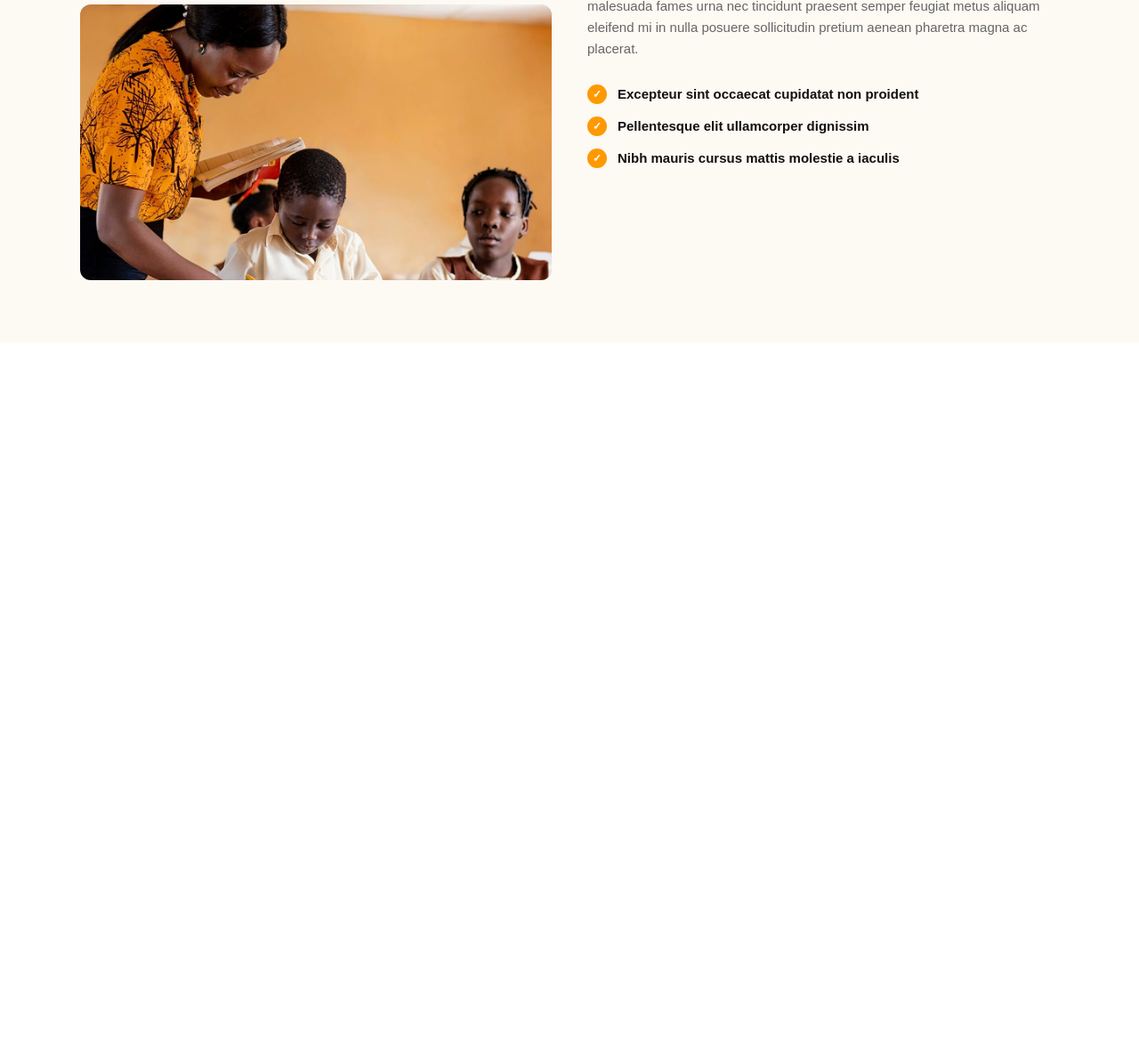
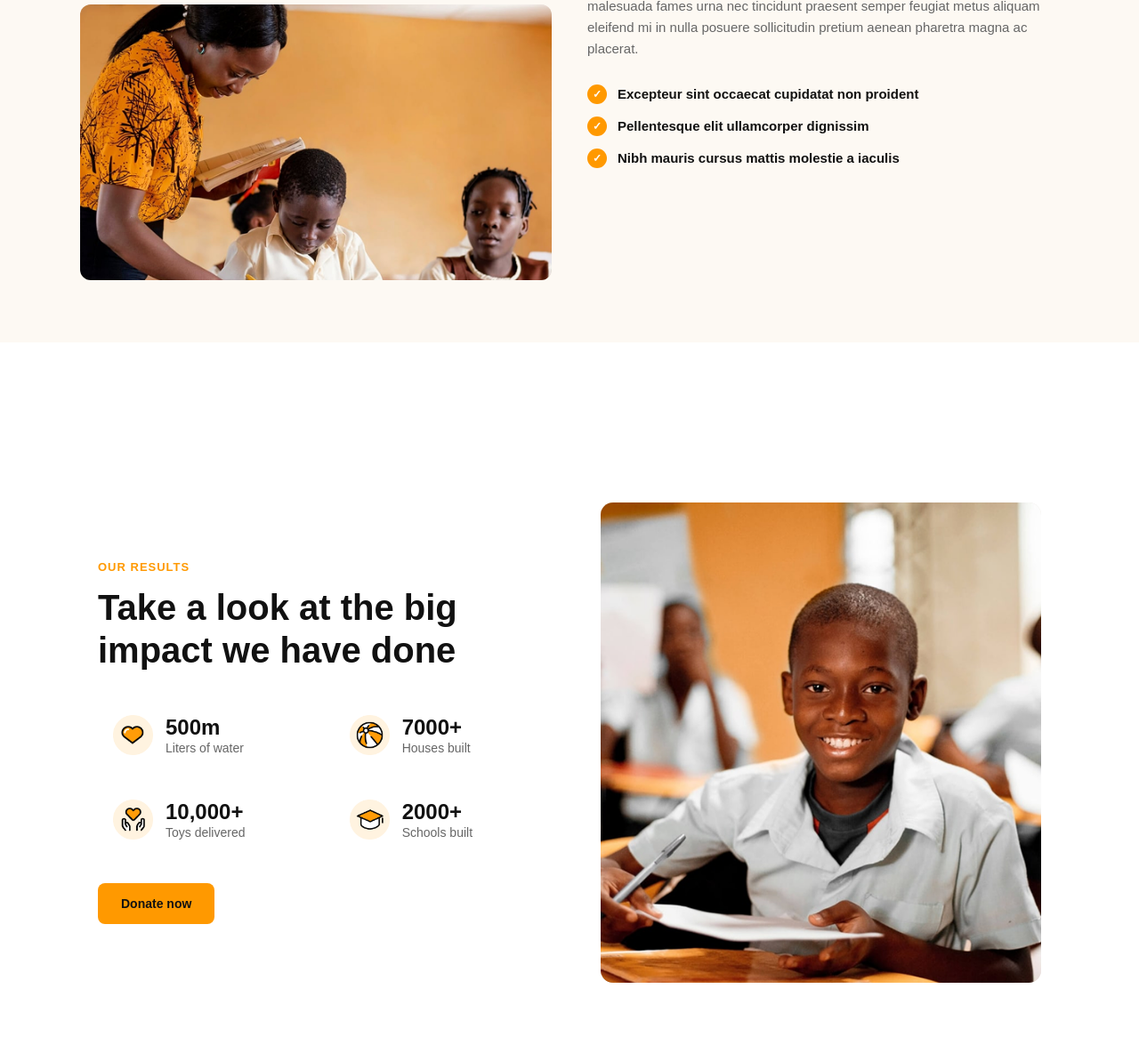
Before and after one commit to zarafwon777-glitch/exam-3, a plain HTML site: page index.html in a window 1280 px wide. Shown: the part 2073-3248 px from the top of the page at 89% size. Before the commit the page ends 2458 px from the top, so only its background shows below. Drawn offline with Linux system fonts and the light colour scheme.

Commit message:
hjfvjhfk

```diff
--- a/index.html
+++ b/index.html
@@ -118,5 +118,59 @@
     </div>
   </div>
 </section>
+<section class="results">
+  <div class="results-left">
+    <div class="results-tag">OUR RESULTS</div>
+    <h2 class="results-title">Take a look at the big impact we have done</h2>
+
+    <div class="results-grid">
+      <div class="result-card result-card-active">
+        <div class="result-icon">
+          <img src="./IMAGE (26).png" alt="" />
+        </div>
+        <div class="result-info">
+          <div class="result-num">500m</div>
+          <div class="result-label">Liters of water</div>
+        </div>
+      </div>
+
+      <div class="result-card">
+        <div class="result-icon">
+          <img src="./IMAGE (27).png" alt="" />
+        </div>
+        <div class="result-info">
+          <div class="result-num">7000+</div>
+          <div class="result-label">Houses built</div>
+        </div>
+      </div>
+
+      <div class="result-card">
+        <div class="result-icon">
+          <img src="./IMAGE (28).png" alt="" />
+        </div>
+        <div class="result-info">
+          <div class="result-num">10,000+</div>
+          <div class="result-label">Toys delivered</div>
+        </div>
+      </div>
+
+      <div class="result-card">
+        <div class="result-icon">
+          <img src="./IMAGE (29).png" alt="" />
+        </div>
+        <div class="result-info">
+          <div class="result-num">2000+</div>
+          <div class="result-label">Schools built</div>
+        </div>
+      </div>
+    </div>
+
+    <button class="results-btn">Donate now</button>
+  </div>
+
+  <div class="results-right">
+    <img src="./IMAGE (30).png" alt="" />
+  </div>
+</section>
 </body>
 </html>
--- a/style.css
+++ b/style.css
@@ -333,3 +333,104 @@ body {
   justify-content: center;
   flex-shrink: 0;
 }
+.results {
+  max-width: 1100px;
+  margin: 0 auto;
+  padding: 70px 20px;
+  display: flex;
+  align-items: center;
+  justify-content: space-between;
+  gap: 50px;
+  margin-top: 110px;
+}
+
+.results-left {
+  width: 50%;
+}
+
+.results-tag {
+  font-size: 13px;
+  font-weight: 700;
+  color: #ff9900;
+  letter-spacing: 1px;
+  margin-bottom: 14px;
+}
+
+.results-title {
+  font-size: 40px;
+  line-height: 1.2;
+  font-weight: 700;
+  color: #111111;
+  margin-bottom: 32px;
+}
+
+.results-grid {
+  display: flex;
+  flex-wrap: wrap;
+  gap: 16px;
+  margin-bottom: 32px;
+}
+
+.result-card {
+  width: calc(50% - 8px);
+  padding: 16px;
+  display: flex;
+  align-items: center;
+  gap: 14px;
+  border: 1px solid transparent;
+  border-radius: 6px;
+}
+
+.result-icon {
+  width: 45px;
+  height: 45px;
+  flex-shrink: 0;
+  display: flex;
+  align-items: center;
+  justify-content: center;
+}
+
+.result-icon img {
+  width: 100%;
+  height: 100%;
+  object-fit: contain;
+  display: block;
+}
+
+.result-num {
+  font-size: 24px;
+  font-weight: 700;
+  color: #111111;
+  line-height: 1.2;
+}
+
+.result-label {
+  font-size: 14px;
+  color: #666666;
+}
+
+.results-btn {
+  padding: 15px 26px;
+  background: #ff9900;
+  color: #111111;
+  font-size: 14px;
+  font-weight: 700;
+  border: none;
+  border-radius: 8px;
+  cursor: pointer;
+}
+
+.results-right {
+  width: 48%;
+  height: 540px;
+  border-radius: 14px;
+  overflow: hidden;
+  background: #eae4dc;
+}
+
+.results-right img {
+  width: 100%;
+  height: 100%;
+  object-fit: cover;
+  display: block;
+}
```
Also changed, not shown: IMAGE (26).png (added), IMAGE (27).png (added), IMAGE (28).png (added), IMAGE (29).png (added), IMAGE (30).png (added).
